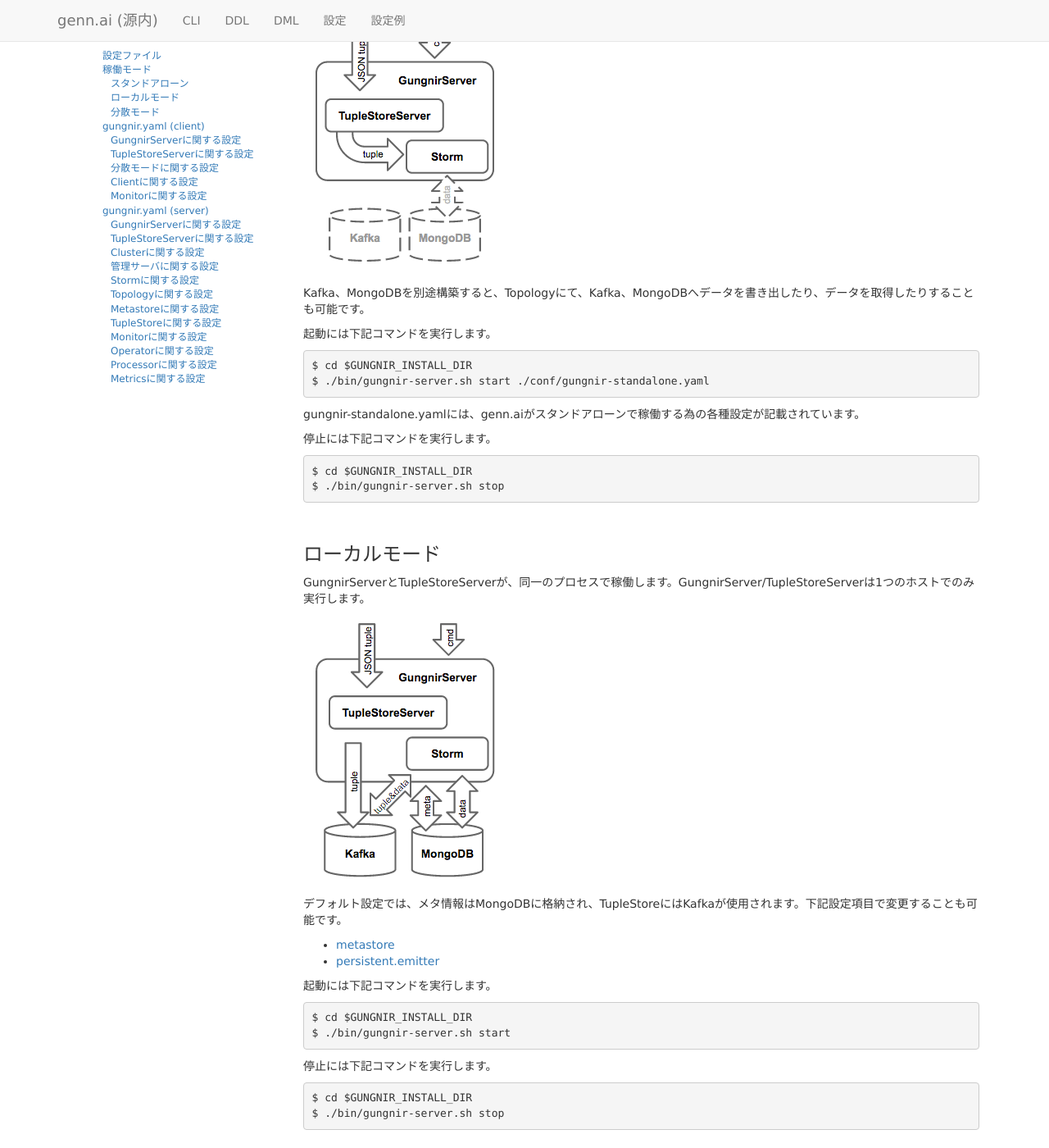
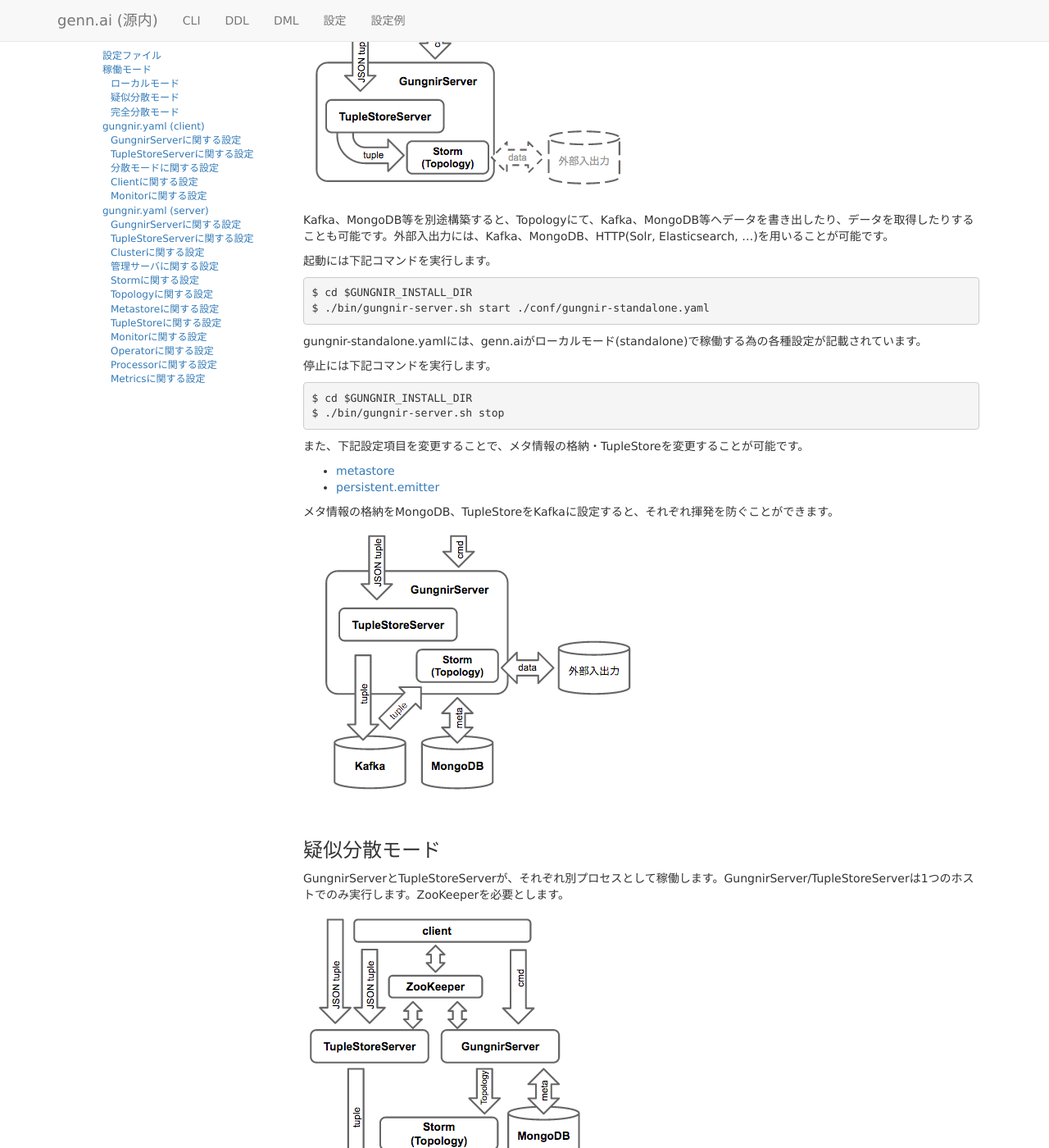
Before and after one commit to tf0054/trygennai.github.com, a Jekyll site: the page built from config_ja.md, in a window 1280 px wide and 1400 px high, scrolled down 650 px. Shown: the whole window at 82% size. Built offline with Jekyll 4.4.1, drawn with Linux system fonts in a browser that asks for light colours; nearby versions of some CDN libraries; comment, search, counter and statistics services are not loaded; some of the changed text lies outside the part shown.

Commit message:
モードの説明を変更
* 画像差し替え
* スタンドアローン -> ローカルモード
* ローカルモード -> 疑似分散モード
* 分散モード -> 完全分散モード

```diff
--- a/config_ja.md
+++ b/config_ja.md
@@ -19,40 +19,48 @@ genn.aiで使用している主な設定ファイルは下記の2つです。
 
 ここでは、genn.aiが稼働する下記3つのモードについて記載します。
 
-* スタンドアローン(standalone)
-* ローカルモード(local)
-* 分散モード(distributed)
+* ローカルモード
+* 疑似分散モード
+* 完全分散モード
 
-### スタンドアローン
+### ローカルモード <a name="mode.local"></a>
 
 GungnirServerとTupleStoreServerが、同一のプロセスで稼働します。また、メタ情報の格納・TupleStoreにはMemoryが使用されます。よって、Storm、Kafka、ZooKeeper、MongoDBを別途構築することなくgenn.aiを実行することが可能です。
 
 ![standalone](/img/mode_standalone.png)
 
-Kafka、MongoDBを別途構築すると、Topologyにて、Kafka、MongoDBへデータを書き出したり、データを取得したりすることも可能です。
+Kafka、MongoDB等を別途構築すると、Topologyにて、Kafka、MongoDB等へデータを書き出したり、データを取得したりすることも可能です。外部入出力には、Kafka、MongoDB、HTTP(Solr, Elasticsearch, ...)を用いることが可能です。
 
 起動には下記コマンドを実行します。
 
     $ cd $GUNGNIR_INSTALL_DIR
     $ ./bin/gungnir-server.sh start ./conf/gungnir-standalone.yaml
 
-gungnir-standalone.yamlには、genn.aiがスタンドアローンで稼働する為の各種設定が記載されています。
+gungnir-standalone.yamlには、genn.aiがローカルモード(standalone)で稼働する為の各種設定が記載されています。
 
 停止には下記コマンドを実行します。
 
     $ cd $GUNGNIR_INSTALL_DIR
     $ ./bin/gungnir-server.sh stop
 
-### ローカルモード
-
-GungnirServerとTupleStoreServerが、同一のプロセスで稼働します。GungnirServer/TupleStoreServerは1つのホストでのみ実行します。
-
-![localmode](/img/mode_local.png)
-
-デフォルト設定では、メタ情報はMongoDBに格納され、TupleStoreにはKafkaが使用されます。下記設定項目で変更することも可能です。
+また、下記設定項目を変更することで、メタ情報の格納・TupleStoreを変更することが可能です。
 
 * [metastore](#s.metastore)
 * [persistent.emitter](#s.persistent.emitter)
+
+メタ情報の格納をMongoDB、TupleStoreをKafkaに設定すると、それぞれ揮発を防ぐことができます。
+
+![local](/img/mode_local.png)
+
+### 疑似分散モード <a name="mode.pseudo"></a>
+
+GungnirServerとTupleStoreServerが、それぞれ別プロセスとして稼働します。GungnirServer/TupleStoreServerは1つのホストでのみ実行します。ZooKeeperを必要とします。
+
+![pseudo](/img/mode_pseudo.png)
+
+デフォルト設定では、メタ情報はMongoDBに格納され、TupleStoreにはKafkaが使用されます。よってKafka、MongoDBを構築する必要があります。
+
+また、Topologyにて、Kafka、MongoDB等へデータを書き出したり、データを取得したりすることも可能です。外部入出力には、Kafka、MongoDB、HTTP(Solr, Elasticsearch, ...)を用いることが可能です。
 
 起動には下記コマンドを実行します。
 
@@ -65,7 +73,7 @@ GungnirServerとTupleStoreServerが、同一のプロセスで稼働します。
     $ ./bin/gungnir-server.sh stop
 
 
-### 分散モード
+### 完全分散モード <a name="mode.distributed"></a>
 
 GungnirServerとTupleStoreServerが、それぞれ別プロセスとして稼働します。GungnirServer/TupleStoreServerをそれぞれ別のホスト、複数のホスト、同一筐体で複数のプロセスとして稼働させることが可能です。
 
@@ -80,6 +88,7 @@ GungnirServerとTupleStoreServerが、それぞれ別プロセスとして稼働
 * [cluster.mode](#s.cluster.mode)
 * [cluster.zookeeper.servers](#s.cluster.zookeeper.servers)
 
+また、Topologyにて、Kafka、MongoDB等へデータを書き出したり、データを取得したりすることも可能です。外部入出力には、Kafka、MongoDB、HTTP(Solr, Elasticsearch, ...)を用いることが可能です。
 
 それぞれの起動には下記コマンドを実行します。
 
@@ -104,7 +113,7 @@ GungnirServerとTupleStoreServerが、それぞれ別プロセスとして稼働
 
 [クライアントツール](/cli_ja.html)(gungnir, post)がアクセスするGungnirServerのHostを、名前解決が可能なホスト名かIPで指定します。GungnirServerが稼働しているホスト以外からのアクセス時に設定をする必要があります。
 
-この設定値が使用されるのは、GungnirServerが **ローカルモード** で稼働している場合です。 **分散モード** で稼働している場合には、ここで設定した値は使用されず、 **cluster.zookeeper.servers** で指定したZooKeeperアンサンブルから接続先のGungnirServerの情報(host/port)を取得します。
+この設定値が使用されるのは、GungnirServerが **ローカルモード** で稼働している場合です。 **分散モード**(疑似分散/完全分散)で稼働している場合には、ここで設定した値は使用されず、 **cluster.zookeeper.servers** で指定したZooKeeperアンサンブルから接続先のGungnirServerの情報(host/port)を取得します。
 
 > Default: "localhost"
 
@@ -112,7 +121,7 @@ GungnirServerとTupleStoreServerが、それぞれ別プロセスとして稼働
 
 [クライアントツール](/cli_ja.html)(gungnir, post)がアクセスするGungnirServerのPort番号を指定します。GungnirServerの設定において、 **gungnir.server.port** を変更している場合に設定をする必要があります。
 
-この設定値が使用されるのは、GungnirServerが **ローカルモード** で稼働している場合です。 **分散モード** で稼働している場合には、ここで設定した値は使用されず、 **cluster.zookeeper.servers** で指定したZooKeeperアンサンブルから接続先のGungnirServerの情報(host/port)を取得します。
+この設定値が使用されるのは、GungnirServerが **ローカルモード** で稼働している場合です。 **分散モード**(疑似分散/完全分散)で稼働している場合には、ここで設定した値は使用されず、 **cluster.zookeeper.servers** で指定したZooKeeperアンサンブルから接続先のGungnirServerの情報(host/port)を取得します。
 
 > Default: 7100
 
@@ -122,7 +131,7 @@ GungnirServerとTupleStoreServerが、それぞれ別プロセスとして稼働
 
 [クライアントツール](/cli_ja.html)(gungnir, post)がアクセスするTupleStoreServerのHostを、名前解決が可能なホスト名かIPで指定します。TupleStoreServerが稼働しているホスト以外からのアクセス時に設定をする必要があります。
 
-この設定値が使用されるのは、TupleStoreServerが **ローカルモード** で稼働している場合です。 **分散モード** で稼働している場合には、ここで設定した値は使用されず、 **cluster.zookeeper.servers** で指定したZooKeeperアンサンブルから接続先のTupleStoreServerの情報(host/port)を取得します。
+この設定値が使用されるのは、TupleStoreServerが **ローカルモード** で稼働している場合です。 **分散モード**(疑似分散/完全分散)で稼働している場合には、ここで設定した値は使用されず、 **cluster.zookeeper.servers** で指定したZooKeeperアンサンブルから接続先のTupleStoreServerの情報(host/port)を取得します。
 
 > Default: "localhost"
 
@@ -130,7 +139,7 @@ GungnirServerとTupleStoreServerが、それぞれ別プロセスとして稼働
 
 [クライアントツール](/cli_ja.html)(gungnir, post)がアクセスするTupleStoreServerのPort番号を指定します。GungnirServer/TupleStoreServerの設定において、 **tuple.store.server.port** を変更している場合に設定をする必要があります。
 
-この設定値が使用されるのは、TupleStoreServerが **ローカルモード** で稼働している場合です。 **分散モード** で稼働している場合には、ここで設定した値は使用されず、 **cluster.zookeeper.servers** で指定したZooKeeperアンサンブルから接続先のTupleStoreServerの情報(host/port)を取得します。
+この設定値が使用されるのは、TupleStoreServerが **ローカルモード** で稼働している場合です。 **分散モード**(疑似分散/完全分散)で稼働している場合には、ここで設定した値は使用されず、 **cluster.zookeeper.servers** で指定したZooKeeperアンサンブルから接続先のTupleStoreServerの情報(host/port)を取得します。
 
 > Default: 7200
 
@@ -140,7 +149,7 @@ GungnirServerとTupleStoreServerが、それぞれ別プロセスとして稼働
 
 設定可能な値は **local** (ローカルモード)/ **distributed** (分散モード)です。
 
-分散モードを指定している場合、 **gungnir.server.host**, **gungnir.server.port**, **tuple.store.server.host**, **tuple.store.server.port** の各設定値は使用されません。[クライアントツール](/cli_ja.html)(gungnir, post)が接続するGungnirServer/TupleStoreServerに関する情報は **cluster.zookeeper.servers** で指定したZooKeeperアンサンブルから取得します。
+分散モード(疑似分散/完全分散)を指定している場合、 **gungnir.server.host**, **gungnir.server.port**, **tuple.store.server.host**, **tuple.store.server.port** の各設定値は使用されません。[クライアントツール](/cli_ja.html)(gungnir, post)が接続するGungnirServer/TupleStoreServerに関する情報は **cluster.zookeeper.servers** で指定したZooKeeperアンサンブルから取得します。
 
 > Default: "local"
 
@@ -148,7 +157,7 @@ GungnirServerとTupleStoreServerが、それぞれ別プロセスとして稼働
 
 GungnirServer/TupleStoreServerの各設定を保存するZooKeeperアンサンブルを構成するZooKeeperサーバをリスト形式で指定します。`[host|IP]:[port]`の書式で指定します。
 
-この設定は、分散モード時にのみ使用されます。 **gungnir.server.host**, **gungnir.server.port**, **tuple.store.server.host**, **tuple.store.server.port** の各設定値は、指定したZooKeeperが構成するアンサンブルから取得して使用されます。
+この設定は、分散モード(疑似分散/完全分散)時にのみ使用されます。 **gungnir.server.host**, **gungnir.server.port**, **tuple.store.server.host**, **tuple.store.server.port** の各設定値は、指定したZooKeeperが構成するアンサンブルから取得して使用されます。
 
 > Default: - "localhost:2181"
 
@@ -161,7 +170,7 @@ GungnirServer/TupleStoreServerの各設定を保存するZooKeeperアンサン
 
 #### cluster.zookeeper.session.timeout <a name="c.cluster.zookeeper.session.timeout"></a>
 
-分散モードにおいて、ZooKeeperアンサンブルと[クライアントツール](/cli_ja.html)(gungnir, post)間のセッションタイムアウトまでの時間をミリ秒で指定します。
+分散モード(疑似分散/完全分散)において、ZooKeeperアンサンブルと[クライアントツール](/cli_ja.html)(gungnir, post)間のセッションタイムアウトまでの時間をミリ秒で指定します。
 
 デフォルト設定ではStormが使用しているセッションタイムアウト時間と同じ値を使用しています。Stormのデフォルト設定値は20000が設定されています。クライアントツールの設定値のみ変更したい場合は、この設定項目を変更してください。Stormの設定値と共に変更したい場合は、Stormをインストールしたディレクトリ配下にあるconf/storm.yamlにて変更をしてください。
 
@@ -169,7 +178,7 @@ GungnirServer/TupleStoreServerの各設定を保存するZooKeeperアンサン
 
 #### cluster.zookeeper.connection.timeout <a name="c.cluster.zookeeper.connection.timeout"></a>
 
-分散モードにおいて、ZooKeeperアンサンブルと[クライアントツール](/cli_ja.html)(gungnir, post)間の接続時におけるタイムアウト時間をミリ秒で指定します。
+分散モード(疑似分散/完全分散)において、ZooKeeperアンサンブルと[クライアントツール](/cli_ja.html)(gungnir, post)間の接続時におけるタイムアウト時間をミリ秒で指定します。
 
 デフォルト設定ではStormが使用しているコネクションタイムアウト時間と同じ値を使用しています。Stormのデフォルト設定値は15000が設定されています。クライアントツールの設定値のみ変更したい場合は、この設定項目を変更してください。Stormの設定値と共に変更したい場合は、Stormをインストールしたディレクトリ配下にあるconf/storm.yamlにて変更をしてください。
 
@@ -177,7 +186,7 @@ GungnirServer/TupleStoreServerの各設定を保存するZooKeeperアンサン
 
 #### cluster.zookeeper.retry.times <a name="c.cluster.zookeeper.retry.times"></a>
 
-分散モードにおいて、ZooKeeperアンサンブルと[クライアントツール](/cli_ja.html)(gungnir, post)間の接続が切れた場合、再接続を試行する回数を指定します。
+分散モード(疑似分散/完全分散)において、ZooKeeperアンサンブルと[クライアントツール](/cli_ja.html)(gungnir, post)間の接続が切れた場合、再接続を試行する回数を指定します。
 
 デフォルト設定ではStormが使用している試行回数と同じ値を使用しています。Stormのデフォルト設定値は5が設定されています。クライアントツールの設定値のみ変更したい場合は、この設定項目を変更してください。Stormの設定値と共に変更したい場合は、Stormをインストールしたディレクトリ配下にあるconf/storm.yamlにて変更をしてください。
 
@@ -185,7 +194,7 @@ GungnirServer/TupleStoreServerの各設定を保存するZooKeeperアンサン
 
 #### cluster.zookeeper.retry.interval <a name="c.cluster.zookeeper.retry.interval"></a>
 
-分散モードにおいて、ZooKeeperアンサンブルと[クライアントツール](/cli_ja.html)(gungnir, post)間の接続が切れた場合、再接続を試行する間隔をミリ秒で指定します。
+分散モード(疑似分散/完全分散)において、ZooKeeperアンサンブルと[クライアントツール](/cli_ja.html)(gungnir, post)間の接続が切れた場合、再接続を試行する間隔をミリ秒で指定します。
 
 デフォルト設定ではStormが使用している間隔時間と同じ値を使用しています。Stormのデフォルト設定値は1000が設定されています。クライアントツールの設定値のみ変更したい場合は、この設定項目を変更してください。Stormの設定値と共に変更したい場合は、Stormをインストールしたディレクトリ配下にあるconf/storm.yamlにて変更をしてください。
 
@@ -249,7 +258,7 @@ TupleStoreServerが待ち受ける(LISTENする)ポート番号を指定しま
 
 TupleStoreServerのPIDを出力するファイルを指定します。出力先はgungnir-serverのインストールディレクトリ直下です。
 
-**分散モード** での稼働時のみ設定値が有効になります。
+**分散モード**(疑似分散/完全分散)での稼働時のみ設定値が有効になります。
 
 > Default: tuple-store-server.pid
 
@@ -322,19 +331,19 @@ org.gennai.gungnir.tuple.persistent.InMemoryEmitter
 
 GungnirServer/TupleStoreServerの起動モードを指定します。設定可能な値は **local** (ローカルモード)/ **distributed** (分散モード)です。
 
-**ローカルモード** を指定した場合、TupleStoreServerはGungnirServerと同じプロセス内で稼働します。 **分散モード** を指定した場合、TupleStoreServerはGungnirServerと別プロセスで稼働する為、`gungnir-server.sh`とは別に`tuple-store-server.sh`で起動する必要があります。
+**ローカルモード** を指定した場合、TupleStoreServerはGungnirServerと同じプロセス内で稼働します。 **分散モード**(疑似分散/完全分散)を指定した場合、TupleStoreServerはGungnirServerと別プロセスで稼働する為、`gungnir-server.sh`とは別に`tuple-store-server.sh`で起動する必要があります。
 
 > Default: "local"
 
 #### cluster.zookeeper.servers <a name="s.cluster.zookeeper.servers"></a>
 
-GungnirServer/TupleStoreServerの各設定を保持しているZooKeeperアンサンブルを構成するZooKeeperサーバをリスト形式で指定します。`[host|IP]:[port]`の書式で指定します。分散モード時にのみ使用されます。
+GungnirServer/TupleStoreServerの各設定を保持しているZooKeeperアンサンブルを構成するZooKeeperサーバをリスト形式で指定します。`[host|IP]:[port]`の書式で指定します。分散モード(疑似分散/完全分散)時にのみ使用されます。
 
 > Default: - "localhost:2181"
 
 #### cluster.zookeeper.session.timeout <a name="s.cluster.zookeeper.session.timeout"></a>
 
-分散モードにおいて、ZooKeeperアンサンブルとサーバプロセス(GungnirServer, TupleStoreServer)間のセッションタイムアウトを行う時間をミリ秒で指定します。
+分散モード(疑似分散/完全分散)において、ZooKeeperアンサンブルとサーバプロセス(GungnirServer, TupleStoreServer)間のセッションタイムアウトを行う時間をミリ秒で指定します。
 
 デフォルト設定ではStormが使用しているセッションタイムアウト時間と同じ値を使用しています。Stormのデフォルト設定値は20000が設定されています。サーバプロセスの設定値のみ変更したい場合は、この設定項目を変更してください。Stormの設定値と共に変更したい場合は、Stormをインストールしたディレクトリ配下にあるconf/storm.yamlにて変更をしてください。
 
@@ -342,7 +351,7 @@ GungnirServer/TupleStoreServerの各設定を保持しているZooKeeperアン
 
 #### cluster.zookeeper.connection.timeout <a name="s.cluster.zookeeper.connection.timeout"></a>
 
-分散モードにおいて、ZooKeeperアンサンブルとサーバプロセス(GungnirServer, TupleStoreServer)間の接続時におけるタイムアウト時間をミリ秒で指定します。
+分散モード(疑似分散/完全分散)において、ZooKeeperアンサンブルとサーバプロセス(GungnirServer, TupleStoreServer)間の接続時におけるタイムアウト時間をミリ秒で指定します。
 
 デフォルト設定ではStormが使用しているコネクションタイムアウト時間と同じ値を使用しています。Stormのデフォルト設定値は15000が設定されています。サーバプロセスの設定値のみ変更したい場合は、この設定項目を変更してください。Stormの設定値と共に変更したい場合は、Stormをインストールしたディレクトリ配下にあるconf/storm.yamlにて変更をしてください。
 
@@ -350,7 +359,7 @@ GungnirServer/TupleStoreServerの各設定を保持しているZooKeeperアン
 
 #### cluster.zookeeper.retry.times <a name="s.cluster.zookeeper.retry.times"></a>
 
-分散モードにおいて、ZooKeeperアンサンブルとサーバプロセス(GungnirServer, TupleStoreServer)間の接続が切れた場合、再接続を試行する回数を指定します。
+分散モード(疑似分散/完全分散)において、ZooKeeperアンサンブルとサーバプロセス(GungnirServer, TupleStoreServer)間の接続が切れた場合、再接続を試行する回数を指定します。
 
 デフォルト設定ではStormが使用している試行回数と同じ値を使用しています。Stormのデフォルト設定値は5が設定されています。サーバプロセスの設定値のみ変更したい場合は、この設定項目を変更してください。Stormの設定値と共に変更したい場合は、Stormをインストールしたディレクトリ配下にあるconf/storm.yamlにて変更をしてください。
 
@@ -358,7 +367,7 @@ GungnirServer/TupleStoreServerの各設定を保持しているZooKeeperアン
 
 #### cluster.zookeeper.retry.interval <a name="s.cluster.zookeeper.retry.interval"></a>
 
-分散モードにおいて、ZooKeeperアンサンブルとサーバプロセス(GungnirServer, TupleStoreServer)間の接続が切れた場合、再接続を試行する間隔をミリ秒で指定します。
+分散モード(疑似分散/完全分散)において、ZooKeeperアンサンブルとサーバプロセス(GungnirServer, TupleStoreServer)間の接続が切れた場合、再接続を試行する間隔をミリ秒で指定します。
 
 デフォルト設定ではStormが使用している間隔時間と同じ値を使用しています。Stormのデフォルト設定値は1000が設定されています。サーバプロセスの設定値のみ変更したい場合は、この設定項目を変更してください。Stormの設定値と共に変更したい場合は、Stormをインストールしたディレクトリ配下にあるconf/storm.yamlにて変更をしてください。
 
```
Also changed, not shown: other parts of config_ja.md (+1 -1 lines), img/mode_distributed.png, img/mode_local.png, img/mode_pseudo.png (added), img/mode_standalone.png.
